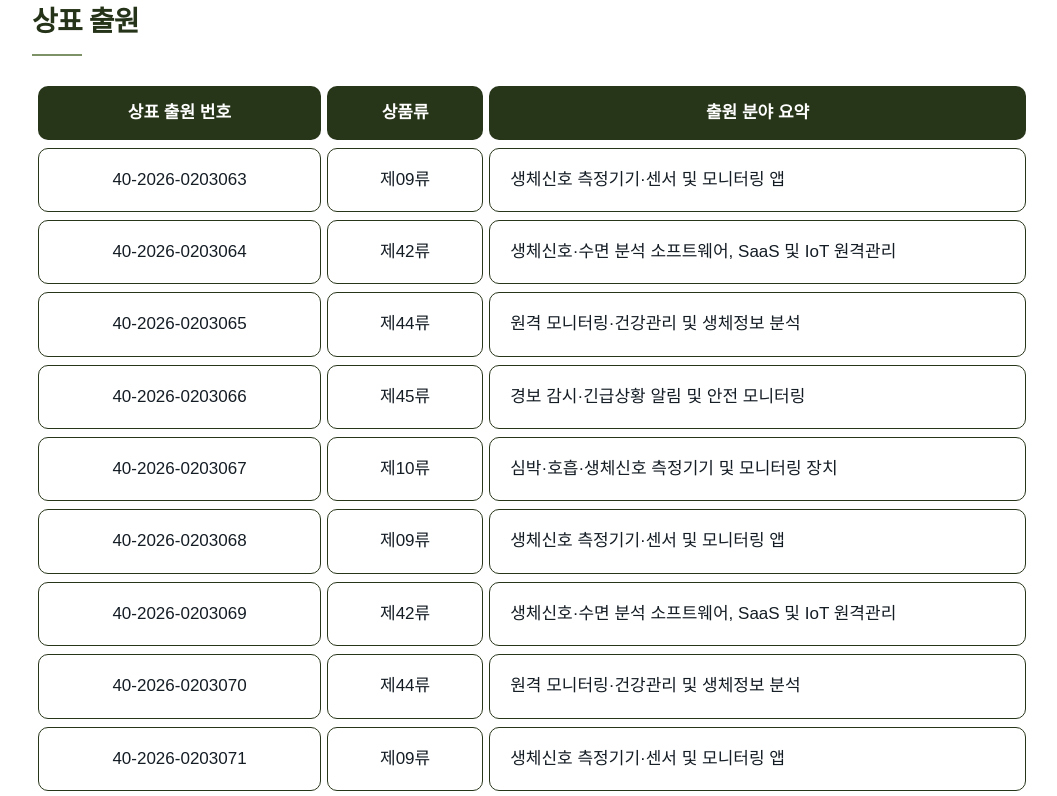
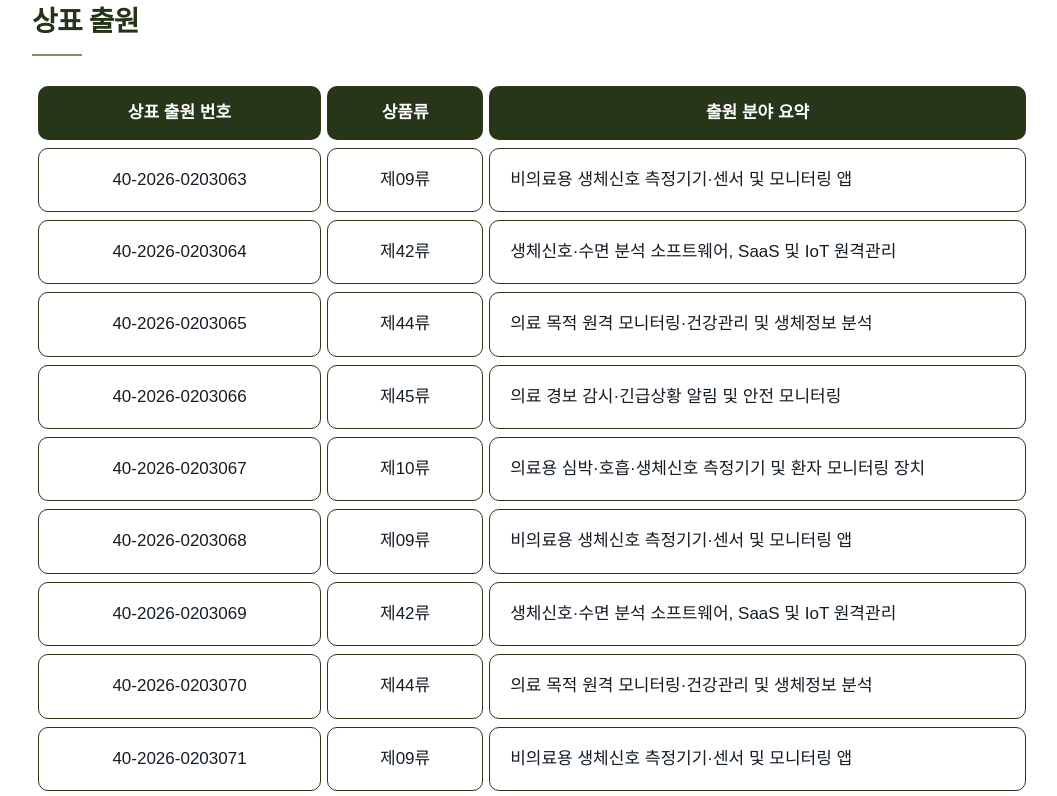
Before and after one commit to amookiei/sigcorporation, a website: page SIG_Corporation_Web_v2/index.html in a window 1280 px wide. Shown: the part 4569-5365 px from the top of the page, without its empty margins (108-1165 px from the left). Drawn offline with Linux system fonts and the light colour scheme; a web font is replaced by a local one.

Commit message:
Restore 의료 wording except in the facility-monitoring card title
Co-Authored-By: Claude Fable 5.2 <noreply@anthropic.com>
Claude-Session: https://claude.ai/code/session_01Hc2mHbNitbn8dLzq2XHj1i

```diff
--- a/SIG_Corporation_Web_v2/app.js
+++ b/SIG_Corporation_Web_v2/app.js
@@ -31,7 +31,7 @@
       certDialog.addEventListener('click',e=>{if(e.target===certDialog)certDialog.close();});
       certDialog.addEventListener('close',()=>document.body.classList.remove('modal-open'));
     }
-    const trademarkTypes=[['09','생체신호 측정기기·센서 및 모니터링 앱'],['42','생체신호·수면 분석 소프트웨어, SaaS 및 IoT 원격관리'],['44','원격 모니터링·건강관리 및 생체정보 분석'],['45','경보 감시·긴급상황 알림 및 안전 모니터링'],['10','심박·호흡·생체신호 측정기기 및 모니터링 장치']];
+    const trademarkTypes=[['09','비의료용 생체신호 측정기기·센서 및 모니터링 앱'],['42','생체신호·수면 분석 소프트웨어, SaaS 및 IoT 원격관리'],['44','의료 목적 원격 모니터링·건강관리 및 생체정보 분석'],['45','의료 경보 감시·긴급상황 알림 및 안전 모니터링'],['10','의료용 심박·호흡·생체신호 측정기기 및 환자 모니터링 장치']];
     $('#trademark-rows').innerHTML=[0,1,2,3,4,0,1,2,0,1,1].map((t,i)=>`<tr><td>40-2026-02030${63+i}</td><td>제${trademarkTypes[t][0]}류</td><td>${trademarkTypes[t][1]}</td></tr>`).join('');
     // 모바일 카드형 표에서 각 값 위에 표 머리글을 보여주기 위한 라벨
     $$('.proof-table:not(.core-table):not(.trademark-table)').forEach(table=>{const heads=Array.from(table.querySelectorAll('thead th'),th=>th.textContent);table.querySelectorAll('tbody tr').forEach(row=>Array.from(row.children).forEach((cell,n)=>{cell.dataset.label=heads[n]||'';}));});
--- a/SIG_Corporation_Web_v2/content.js
+++ b/SIG_Corporation_Web_v2/content.js
@@ -20,7 +20,7 @@ window.SIG_CONTENT = {
     {id:'hyundai-poc', category:'기업 소식', date:'2026.11', title:'현대건설과 시니허그 현장 실증 진행', summary:'실제 주거 환경에서 돌봄 기술의 활용 가능성을 확인하고 있습니다.', image:'senihug-tech-device.png', fit:'contain', source:'SIG Corporation', url:null, caption:'시니허그 제품 이미지', body:['시그코퍼레이션은 현대건설과 시니허그 현장 실증(PoC)을 진행하고 있습니다.','실제 주거 환경에서 비접촉 생체신호 모니터링의 활용 가능성을 확인하고, 현장에서 얻은 경험을 바탕으로 서비스를 고도화해 나갑니다.']},
     {id:'commercialization-2026', category:'언론 보도', date:'2026.05.21', title:"시그코퍼레이션, 22억원 사업화 자금 확보…AIoT 센서 '시니허그' 상용화 속도", summary:'사업화 자금 확보를 바탕으로 기술 고도화와 제품 검증, 공공기관 실증을 확대합니다.', image:'news-1.png', fit:'cover', source:'전자신문', url:'https://www.etnews.com/20260521000025', caption:'기사 대표 이미지 · 전자신문', body:['시그코퍼레이션이 2026년 상반기 22억원 규모의 사업화 자금을 확보했다고 전자신문이 보도했습니다. SVC SEOUL 입소와 함께 제품의 사업화 및 해외 진출 기반도 넓혀가고 있습니다.','확보한 기반을 토대로 비접촉 생체신호 기술을 고도화하고, 제품 검증과 공공기관 현장 실증을 이어갈 계획입니다.']},
     {id:'deep-tech-2026', category:'언론 보도', date:'2026.03.30', title:"시그코퍼레이션, 중소벤처기업부 '딥테크창업사관학교(수도권)' 1기 선정", summary:'기술 상용화와 시장 진출을 지원하는 딥테크창업사관학교 수도권 1기에 선정됐습니다.', image:'news-2.jpg', fit:'contain', source:'전자신문', url:'https://www.etnews.com/20260330000025', caption:'기사 대표 이미지 · 전자신문', body:['시그코퍼레이션이 중소벤처기업부의 딥테크창업사관학교 수도권 1기에 선정됐습니다. 이 프로그램은 디지털 헬스케어 등 신산업 분야 창업기업의 기술 상용화와 시장 진출을 지원합니다.','회사는 비접촉 생체신호 기술과 모니터링 서비스의 현장 활용성을 높이는 데 집중하고 있습니다.']},
-    {id:'tedis-awards-2025', category:'언론 보도', date:'2026.01.21', title:"시그코퍼레이션, 테디스 어워즈 2025 후원사 참여…유경하 이화의료원장에 '희망과 감동상' 수여", summary:'테디스 어워즈 2025에 브론즈 스폰서로 참여해 사회 분야의 기여를 응원했습니다.', image:'news-3.jpg', fit:'cover', source:'전자신문', url:'https://www.etnews.com/20260121000069', caption:'기사 대표 이미지 · 전자신문', body:['시그코퍼레이션은 2025년 12월 3일 열린 테디스 어워즈 2025에 브론즈 스폰서로 참여했습니다.','행사에서 유경하 이화의료원장에게 희망과 감동상을 수여하며 사회 분야의 기여를 응원했습니다.']},
+    {id:'tedis-awards-2025', category:'언론 보도', date:'2026.01.21', title:"시그코퍼레이션, 테디스 어워즈 2025 후원사 참여…유경하 이화의료원장에 '희망과 감동상' 수여", summary:'테디스 어워즈 2025에 브론즈 스폰서로 참여해 의료·사회 분야의 기여를 응원했습니다.', image:'news-3.jpg', fit:'cover', source:'전자신문', url:'https://www.etnews.com/20260121000069', caption:'기사 대표 이미지 · 전자신문', body:['시그코퍼레이션은 2025년 12월 3일 열린 테디스 어워즈 2025에 브론즈 스폰서로 참여했습니다.','행사에서 유경하 이화의료원장에게 희망과 감동상을 수여하며 의료·사회 분야의 기여를 응원했습니다.']},
     {id:'seed-investment-2025', category:'언론 보도', date:'2025.11.10', title:"시그코퍼레이션, '헥토콘 2호 투자조합'서 시드투자 유치", summary:'헥토그룹과 씨엔티테크가 공동 결성한 투자조합을 통해 시드 투자를 유치했습니다.', image:'news-4.jpg', fit:'contain', source:'전자신문', url:'https://www.etnews.com/20251110000015', caption:'기사 대표 이미지 · 전자신문', body:['시그코퍼레이션이 헥토콘 2호 투자조합으로부터 시드 투자를 유치했습니다. 이 투자조합은 헥토그룹과 스타트업 액셀러레이터 씨엔티테크가 함께 결성했습니다.','이번 투자는 AIoT 헬스케어 사업의 제품 상용화와 생체데이터 분석 기술 개발을 뒷받침하는 성장 기반이 됩니다.']},
     {id:'tips-2025', category:'언론 보도', date:'2025.11.05', title:"시그코퍼레이션, 중기부 '팁스(TIPS)' 최종 선정...AIoT 기반 비접촉 생체신호 감지 기술 인정받아", summary:'TIPS 선정을 통해 비접촉 생체신호 감지 기술의 연구개발과 사업화를 이어갑니다.', image:'news-5.jpg', fit:'contain', source:'전자신문', url:'https://www.etnews.com/20251105000438', caption:'기사 대표 이미지 · 전자신문', body:['시그코퍼레이션이 중소벤처기업부의 기술 창업 지원 프로그램 TIPS에 최종 선정됐습니다. 비접촉 생체신호 감지 기술을 바탕으로 연구개발과 사업화를 추진합니다.','보도에 따르면 향후 2년 동안 연구개발 및 사업화에 최대 7억원 규모의 지원을 받을 수 있습니다.']}
   ]
--- a/SIG_Corporation_Web_v2/index.html
+++ b/SIG_Corporation_Web_v2/index.html
@@ -36,7 +36,7 @@
   <section id="history" class="history-section section-pad"><div class="container"><div class="section-heading"><p class="eyebrow">OUR JOURNEY</p><h2>기술과 경험으로 이어온 여정</h2></div><nav class="year-nav" aria-label="연혁 연도 선택"><a class="is-active" href="#year-2026" aria-current="true">2026</a><a href="#year-2025">2025</a><a href="#year-2024">2024</a><a href="#year-2023">2023</a></nav><div class="history-layout"><div class="history-list" id="history-list"><div class="history-rail" aria-hidden="true"><i></i></div></div></div><div class="history-next"><div class="history-next-label"><h3>Next</h3><p>예정된 현장 실증</p></div><ul class="history-next-list"><li><time datetime="2026-12">2026.12</time><span>서대문구청 시니허그 PoC</span><em>예정</em></li><li><time datetime="2027-01">2027.01</time><span>해남·공주 지역 시니허그 PoC</span><em>예정</em></li></ul></div></div></section>
   <div class="section-banner"><p>NEWS</p><h2>시그코퍼레이션의 최근 소식</h2></div>
   <section id="news" class="news-section section-pad"><div class="container"><div class="news-heading"><h2>기업 소식 및 언론 보도</h2><div class="news-filters" role="group" aria-label="뉴스 분류"><button class="is-active" data-filter="전체" aria-pressed="true">전체</button><button data-filter="기업 소식" aria-pressed="false">기업 소식</button><button data-filter="언론 보도" aria-pressed="false">언론 보도</button></div></div><p class="sr-only" id="news-status" role="status"></p><div class="news-grid" id="news-grid"></div></div></section>
-  <section id="contact" class="contact-section section-pad"><div class="container section-heading"><h2>더 나은 돌봄, 함께 시작합니다</h2><p>공공기관·요양시설·주거공간에 맞는 시니허그 도입과 사업 협력을 제안해 주세요.</p><a class="contact-link" href="https://www.senihug.com/contact" target="_blank" rel="noopener"><span><small>BUSINESS INQUIRY</small><strong>도입 및 사업 협력 문의</strong></span><span class="contact-link-label">문의하기 <b aria-hidden="true">↗</b></span></a></div></section>
+  <section id="contact" class="contact-section section-pad"><div class="container section-heading"><h2>더 나은 돌봄, 함께 시작합니다</h2><p>공공기관·의료·요양시설·주거공간에 맞는 시니허그 도입과 사업 협력을 제안해 주세요.</p><a class="contact-link" href="https://www.senihug.com/contact" target="_blank" rel="noopener"><span><small>BUSINESS INQUIRY</small><strong>도입 및 사업 협력 문의</strong></span><span class="contact-link-label">문의하기 <b aria-hidden="true">↗</b></span></a></div></section>
   <section id="location" class="location-section"><div class="container"><h2>오시는 길</h2><div class="location-grid"><article class="location-card"><div class="map-frame"><iframe title="시그코퍼레이션 본사 위치 — 서울 서대문구 수색로 43" src="https://maps.google.com/maps?q=%EC%84%9C%EC%9A%B8%ED%8A%B9%EB%B3%84%EC%8B%9C%20%EC%84%9C%EB%8C%80%EB%AC%B8%EA%B5%AC%20%EC%88%98%EC%83%89%EB%A1%9C%2043&amp;z=16&amp;output=embed&amp;hl=ko" loading="lazy" referrerpolicy="no-referrer-when-downgrade" allowfullscreen></iframe></div><div class="location-info"><span>HEAD OFFICE</span><h3>본사</h3><p>서울특별시 서대문구 수색로 43, 208호</p><a href="https://map.naver.com/p/search/서울특별시%20서대문구%20수색로%2043" target="_blank" rel="noopener">네이버 지도에서 보기 ↗</a></div></article><article class="location-card"><div class="map-frame"><iframe title="시그코퍼레이션 기업부설연구소 위치 — 서울 마포구 양화로 136" src="https://maps.google.com/maps?q=%EC%84%9C%EC%9A%B8%ED%8A%B9%EB%B3%84%EC%8B%9C%20%EB%A7%88%ED%8F%AC%EA%B5%AC%20%EC%96%91%ED%99%94%EB%A1%9C%20136&amp;z=16&amp;output=embed&amp;hl=ko" loading="lazy" referrerpolicy="no-referrer-when-downgrade" allowfullscreen></iframe></div><div class="location-info"><span>RESEARCH &amp; DEVELOPMENT</span><h3>기업부설연구소</h3><p>서울특별시 마포구 양화로 136, 402호</p><a href="https://map.naver.com/p/search/서울특별시%20마포구%20양화로%20136" target="_blank" rel="noopener">네이버 지도에서 보기 ↗</a></div></article></div></div></section>
 </main>
 <footer class="site-footer"><div class="container"><div class="footer-top"><a href="index.html" aria-label="시그코퍼레이션 홈"><img src="assets/sig-logo-white.svg" width="80" height="38" alt="SIG"></a><nav aria-label="하단 메뉴"><a href="#about">About</a><a href="#business">Business</a><a href="#clients">Clients</a><a href="#history">History</a><a href="#news">News</a><a href="#contact">Contact</a></nav></div><div class="footer-bottom"><p>주식회사 시그코퍼레이션<br>AIoT Healthcare · SENIHUG</p><p>본사 · 서울특별시 서대문구 수색로 43, 208호<br>기업부설연구소 · 서울특별시 마포구 양화로 136, 402호</p></div><small>© 2026 SIG Corporation. All rights reserved.</small></div></footer>
```
